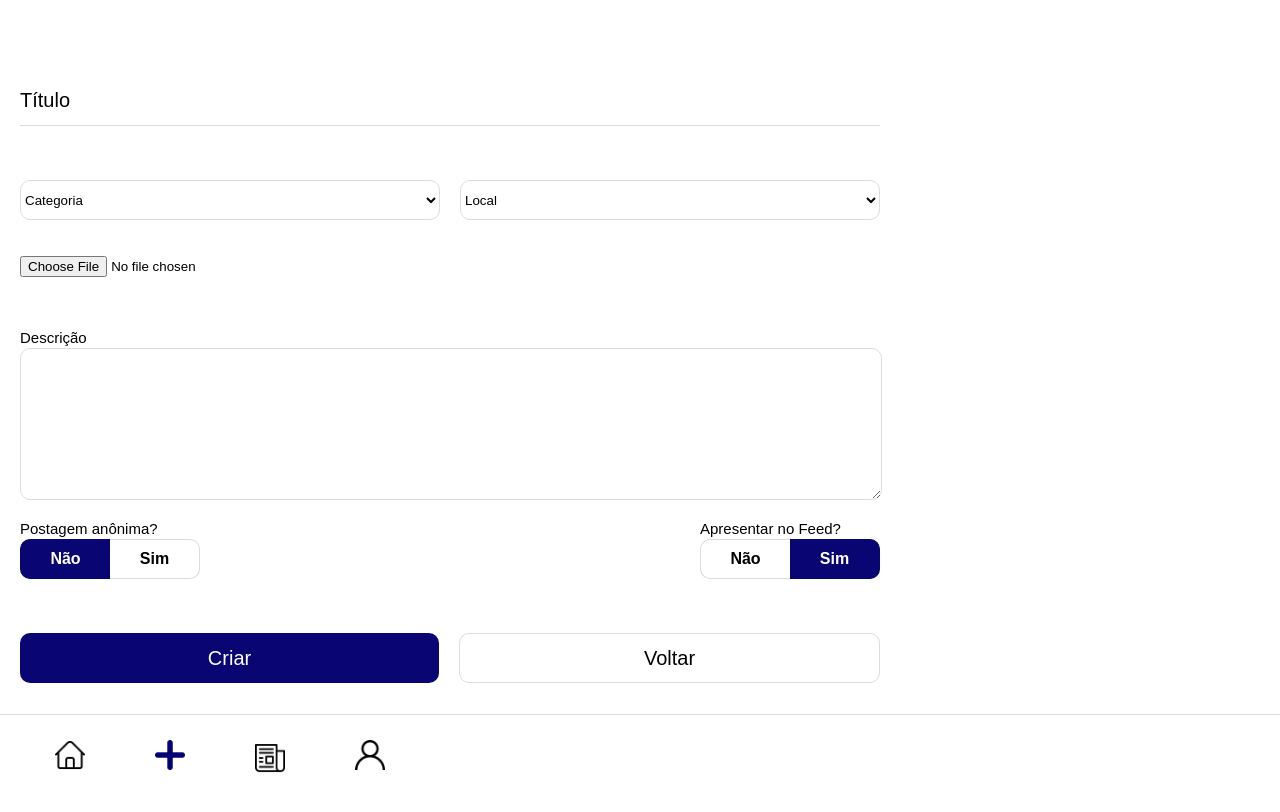
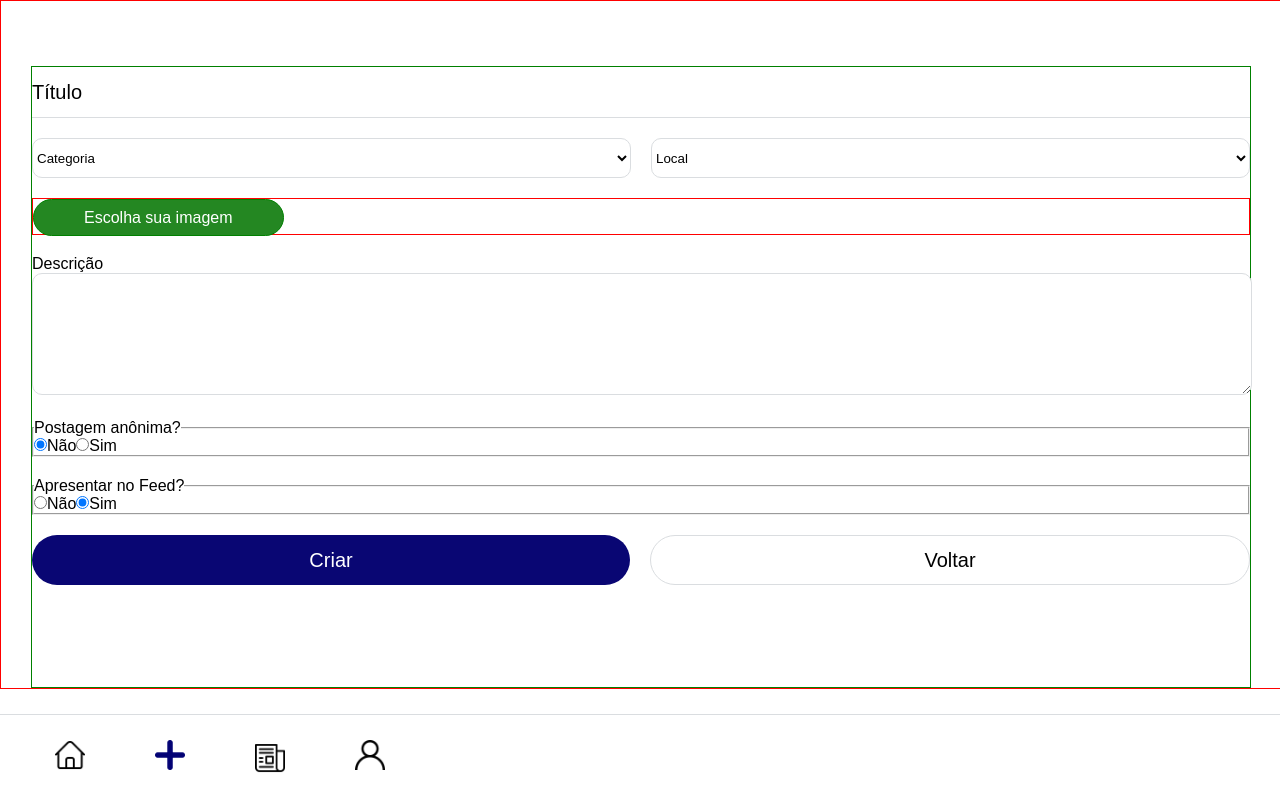
Before and after one commit to fga-eps-mds/2020.1-VC_Usuario-FrontEnd, a Vue app: page /criarpostagem in a window 1280 px wide. Shown: the top 812 px of the page. Built offline with nearby package versions, Linux system fonts and the light colour scheme.

Commit message:
#128 Estilizando página de criação de postagem
Co-authored-by: Denys Rógeres <dennysrogeres@gmail.com>

```diff
--- a/src/components/Header.vue
+++ b/src/components/Header.vue
@@ -1,7 +1,7 @@
 <template>
     <header id="header">
         <div class="divBotaoVoltar">
-            <img v-if="$route.path != '/'" src="../assets/whiteArrow.png" @click="$router.go(-1)"/>
+            <img v-if="$route.path != '/'" src="../assets/whiteArrow1.png" @click="$router.go(-1)"/>
         </div>
 
         <div class="divWordmark">
@@ -64,9 +64,9 @@ window.onscroll = function(){
         align-items: flex-end;
 
         & img{
-            margin-bottom: 10px;
-            margin-left: 5px;
             height: 25px;
+            padding: 10px 10px 10px 0;
+            margin-left: 30px;
         }
     }
 
--- /dev/null
+++ b/src/views/App.vue
@@ -0,0 +1,46 @@
+<template>
+    <router-view/>
+</template>
+
+<style lang="scss">
+
+    * {
+        margin: 0;
+        padding: 0;
+        outline: 0;
+        /* box-sizing: border-box; */
+
+        @import url('https://fonts.googleapis.com/css2?family=Montserrat&display=swap');
+        font-family: 'Montserrat', sans-serif;
+    }
+
+    html, body, #app{
+        margin: 0;
+        height: 100%;
+    }
+
+    body {
+        margin: 0;
+        width: 100%;
+
+        text-rendering: optimizeLegibility;
+        -webkit-font-smoothing: antialiased;
+
+        color: #000000;
+        font-size: 16px;
+        background-color: #ffffff;
+    }
+
+    select, input, button{
+        text-decoration: none;
+        box-shadow: 0 0 0 0;
+        border: 0 none;
+        outline: 0;
+    }
+
+    //Cores da Identidade Visual do Produto:
+        $colorAzul: #090673;
+        $colorVermelho: #CE1335;
+        $colorVerde: #248722;
+        $colorCinza: #DADDE0;
+</style>
--- a/src/views/CriarPostagem.vue
+++ b/src/views/CriarPostagem.vue
@@ -2,12 +2,11 @@
 
     <Header/>
 
-    <div class="divFormCriarPostagem">
+    <section>
         <form @submit.prevent="criarPostagemAnonima" enctype="multipart/form-data">
-            <input class= "baseElemento inputText" type="text" placeholder="Título" v-model="postagem.post_title" required>
-            <br><br><br>
+            <input class= "inputTitulo" type="text" placeholder="Título" v-model="postagem.post_title" required>
 
-            <div class="baseElemento divSelectFields">
+            <div class="divCategoriaLocal">
                 <select v-model="postagem.post_category" required>
                     <option disabled value="">Categoria</option>
                     <option>Limpeza</option>
@@ -31,20 +30,18 @@
                     <option>FUP</option>
                 </select>
             </div>
-            <br><br>
 
-            <div class="baseElemento divImageFields">
-                <input type="file" ref="file" accept="image/png, image/jpeg" @change="imagemSelecionada">
+            <div class="divImagem">
+                <label for="file">Escolha sua imagem</label>
+                <input type="file" ref="file" id="file" accept="image/png, image/jpeg" @change="imagemSelecionada">
 
                 <!-- <progress class="baseElemento elementoProgress" value="70" max="100">Progress: 0%</progress> -->
             </div>
-            <br><br>
 
             <legend>Descrição</legend>
-            <textarea class="baseElemento inputText inputTextArea" rows="5" cols="50" v-model="postagem.post_description" required></textarea>
-            <br>
+            <textarea class="inputDescricao" rows="5" cols="50" v-model="postagem.post_description" required></textarea>
 
-            <div class="permissao">
+            <div class="divPermissao">
                 <fieldset>
                     <legend>Postagem anônima?</legend>
                     <div class="toggle">
@@ -55,6 +52,8 @@
                         <label for="idPostSimAnonimo">Sim</label>
                     </div>
                 </fieldset>
+            </div>
+            <div class="divApresentarFeed">
                 <fieldset>
                     <legend>Apresentar no Feed?</legend>
                     <div class="toggle">
@@ -67,14 +66,12 @@
                 </fieldset>
             </div>
 
-            <br><br><br>
-
-            <div class="baseElemento divBotoes">
+            <div class="divBotoes">
                 <button type="submit">Criar</button>
                 <button onclick='history.go(-1)'>Voltar</button>
             </div>
         </form>
-    </div>
+    </section>
 
     <MenuBar/>
 
@@ -154,21 +151,37 @@ export default {
 
 <style scoped lang="scss">
 
-    .baseElemento{
-        height: 50px;
+    section{
         width: 100%;
+        display: flex;
+        border: 1px solid red;
     }
 
-    .divFormCriarPostagem{
-        margin-top: 45px;
-        max-width: 900px;
-
-        & form{
-            padding: 30px 20px 120px;
-        }
+    form{
+        height: auto;
+        margin: 0 30px;
+        min-width: 200px;
+        width: 100%;
+        border: 1px solid green;
+        margin-top: 65px;
+        min-height: 620px;
     }
 
-    .inputText{
+    // @media only screen and (min-height:600px) {
+    //     section{
+    //         justify-content: center;
+    //     }
+    // }
+
+    //     @media only screen and (min-width:500px){
+    //     form{
+    //         width: 440px;
+    //         margin: auto;
+    //     }
+    // }
+
+    // TÍTULO
+    .inputTitulo{
         box-shadow: 0 0 0 0;
         border: 0 none;
         outline: 0;
@@ -176,33 +189,25 @@ export default {
 
         padding: 0;
 
+        height: 50px;
+        margin-bottom: 20px;
+        width: 100%;
+
         font-size: 20px;
         border-bottom: 1px solid #DADDE0;
     }
 
-    .inputText::placeholder {
+    .inputTitulo::placeholder {
         font-size: 20px;
         color: #000000;
     }
 
-    .inputTextArea{
-        height: 150px;
-        margin-top: 5px;
-
-        font-size: 16px;
-        border-radius: 10px;
-        border: 1px solid #DADDE0;
-    }
-
-    .inputTextArea::placeholder {
-        font-size: 16px;
-        color: #000000;
-    }
-
-    .divSelectFields{
+    // CATEGORIA E LOCAL
+    .divCategoriaLocal{
         display: flex;
 
         height: 40px;
+        margin-bottom: 20px;
 
         & select{
             width: 50%;
@@ -217,23 +222,56 @@ export default {
         }
     }
 
-    .divImageFields{
+    // SELECIONAR IMAGEM
+    .divImagem{
         height: 35px;
-        justify-items: center;
+        margin-bottom: 20px;
+        border: 1px solid red;
 
-        /* border-radius: 10px;
-        border: 1px solid #DADDE0; */
+        input[type=file]{
+            display: none;
+        }
 
-        /* & input{
-            width: 0; height: 0; position: absolute; left: -9999px;
-        } */
-
-        /* & progress::-webkit-progress-value{
-            display: block;
-            border-radius: 10px;
-        } */
+        label{
+            display: flex;
+            background-color: #248722;
+            color: white;
+            border: 1px solid green;
+            height: 35px;
+            justify-content: center;
+            align-items: center;
+            border-radius: 25px;
+            position: absolute;
+            padding-right: 50px;
+            padding-left: 50px;
+        }
     }
 
+    // DESCRIÇÃO
+    .inputDescricao{
+        height: 120px;
+        width: 100%;
+        margin-bottom: 20px;
+
+        font-size: 16px;
+        border-radius: 10px;
+        border: 1px solid #DADDE0;
+    }
+
+    .inputDescricao::placeholder {
+        font-size: 16px;
+        color: #000000;
+    }
+
+    .divPermissao {
+        margin-bottom: 20px;
+    }
+
+    .divApresentarFeed{
+        margin-bottom: 20px;
+    }
+
+    // BOTÕES
     .divBotoes{
         display: flex;
 
@@ -241,15 +279,14 @@ export default {
 
         & button{
             flex: 1;
-            height: 100%;
             font-size: 20px;
             border: none;
-            border-radius: 10px;
+            border-radius: 25px;
+            height: 50px;
         }
 
         button:first-child{
             margin-right: 20px;
-
             color: #ffffff;
             background-color: #090673;
         }
@@ -260,74 +297,82 @@ export default {
         }
     }
 
-    //Configuração Radio Postagem Anonima
+    // //Configuração Radio Postagem Anonima
 
-    /* MIXINS */
-    @mixin hideInput {width: 0; height: 0; position: absolute; left: -9999px;}
-    @mixin breakpoint($point) {
-        @if $point == 5000 {
-            @media (max-width: 5000px) { @content ; }
-        }
-    }
+    // /* MIXINS */
+    // @mixin hideInput {width: 0; height: 0; position: absolute; left: -9999px;}
+    // @mixin breakpoint($point) {
+    //     @if $point == 5000 {
+    //         @media (max-width: 5000px) { @content ; }
+    //     }
+    // }
 
-    .permissao {
-        display: flex;
-        justify-content: space-between;
-    }
+    // .divPermissao {
+    //     display: flex;
+    //     justify-content: space-between;
+    // }
 
-    fieldset {
-        display: block;
+    // .divApresentarFeed {
+    //     display: flex;
+    //     justify-content: space-between;
+    // }
 
-        border: none;
-    }
+    // fieldset {
+    //     display: block;
 
-    legend {
-            width: 100%; float: left; display: table;
-            font-size: 15px; line-height: 140%; font-weight: 400; color: #000000;
-            + * {clear: both;}
-    }
+    //     border: none;
+    // }
 
-    body:not(:-moz-handler-blocked) fieldset {display: table-cell;}
+    // legend {
+    //         width: 100%; float: left; display: table;
+    //         font-size: 15px; line-height: 140%; font-weight: 400; color: #000000;
+    //         + * {clear: both;}
+    // }
 
-    .toggle {
-        width: 180px;
-        height: 40px;
-        margin: 0; box-sizing: border-box;
-        font-size: 0;
-        display: flex; flex-flow: row nowrap;
-        justify-content: flex-start; align-items: stretch;
+    // body:not(:-moz-handler-blocked) fieldset {display: table-cell;}
 
-        input {@include hideInput;}
+    // .toggle {
+    //     // width: 180px;
+    //     // height: 40px;
+    //     width: 100%;
+    //     height: 45px;
+    //     margin: 0;
+    //     box-sizing: border-box;
+    //     font-size: 0;
+    //     display: flex; flex-flow: row nowrap;
+    //     justify-content: flex-start; align-items: stretch;
 
-        input + label {
-            margin: 0; padding: .75rem 2rem; box-sizing: border-box;
-            position: relative; display: inline-block;
-            border: solid 1px #DADDE0; background-color: #FFF;
-            font-size: 1rem; line-height: 140%; font-weight: 600; text-align: center;
-            box-shadow: 0 0 0 rgba(255,255,255,0);
-            transition: border-color .15s ease-out,
-                        color .25s ease-out,
-                        background-color .15s ease-out,
-                        box-shadow .15s ease-out;
+    //     input {@include hideInput;}
 
-            &:first-of-type {border-radius: 10px 0 0 10px; border-right: none;}
-            &:last-of-type {border-radius: 0 10px 10px 0; border-left: none;}
-        }
+    //     input + label {
+    //         margin: 0; padding: .75rem 2rem; box-sizing: border-box;
+    //         position: relative; display: inline-block;
+    //         border: solid 1px #DADDE0; background-color: #FFF;
+    //         font-size: 1rem; line-height: 140%; font-weight: 600; text-align: center;
+    //         box-shadow: 0 0 0 rgba(255,255,255,0);
+    //         transition: border-color .15s ease-out,
+    //                     color .25s ease-out,
+    //                     background-color .15s ease-out,
+    //                     box-shadow .15s ease-out;
 
-        input:hover + label {border-color:  #213140;}
+    //         &:first-of-type {border-radius: 10px 0 0 10px; border-right: none;}
+    //         &:last-of-type {border-radius: 0 10px 10px 0; border-left: none;}
+    //     }
 
-        input:checked + label {
-            background-color:  #090673;
-            color: #FFF;
-            border-color:  #090673;
-        }
+    //     input:hover + label {border-color:  #213140;}
 
-        @include breakpoint(5000) {
-            input + label {
-                padding: .75rem .25rem;
-                flex: 0 0 50%;
-                display: flex; justify-content: center; align-items: center;
-            }
-        }
-    }
+    //     input:checked + label {
+    //         background-color:  #090673;
+    //         color: #FFF;
+    //         border-color:  #090673;
+    //     }
+
+    //     @include breakpoint(5000) {
+    //         input + label {
+    //             padding: .75rem .25rem;
+    //             flex: 0 0 50%;
+    //             display: flex; justify-content: center; align-items: center;
+    //         }
+    //     }
+    // }
 </style>
```
Also changed, not shown: src/assets/whiteArrow1.png (added).
